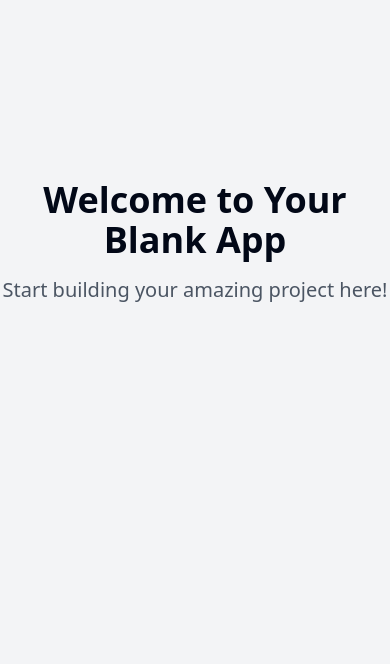
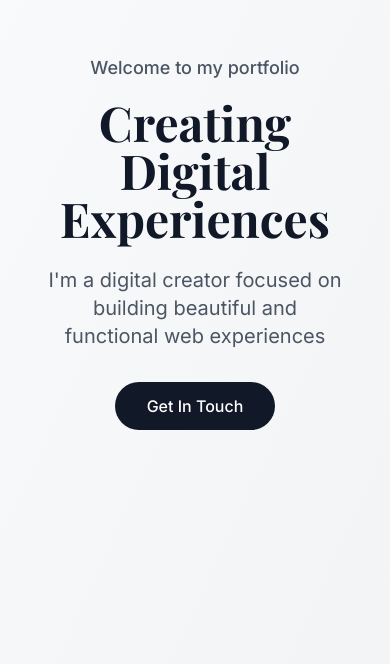
Before and after one commit to cee-tv/resume-quest-haven-15, a React (Vite) app: page / in a window 390 px wide. Shown: the part 180-844 px from the top of the page. Built offline with nearby package versions, Linux system fonts and the light colour scheme.

Commit message:
Clone Arlo portfolio template
This commit clones the Arlo personal portfolio and resume Joomla website template from ThemeForest.

```diff
--- a/index.html
+++ b/index.html
@@ -1,17 +1,19 @@
+
 <!DOCTYPE html>
 <html lang="en">
   <head>
     <meta charset="UTF-8" />
     <meta name="viewport" content="width=device-width, initial-scale=1.0" />
-    <title>resume-quest-haven</title>
-    <meta name="description" content="Lovable Generated Project" />
-    <meta name="author" content="Lovable" />
+    <title>Portfolio</title>
+    <meta name="description" content="Professional Portfolio" />
+    <meta name="author" content="Portfolio" />
     <meta property="og:image" content="/og-image.png" />
+    <link rel="preconnect" href="https://fonts.googleapis.com">
+    <link rel="preconnect" href="https://fonts.gstatic.com" crossorigin>
+    <link href="https://fonts.googleapis.com/css2?family=Inter:wght@400;500;600;700&family=Playfair+Display:wght@400;500;600;700&display=swap" rel="stylesheet">
   </head>
-
   <body>
     <div id="root"></div>
-    <!-- IMPORTANT: DO NOT REMOVE THIS SCRIPT TAG OR THIS VERY COMMENT! -->
     <script src="https://cdn.gpteng.co/gptengineer.js" type="module"></script>
     <script type="module" src="/src/main.tsx"></script>
   </body>
--- a/package.json
+++ b/package.json
@@ -45,6 +45,7 @@
     "cmdk": "^1.0.0",
     "date-fns": "^3.6.0",
     "embla-carousel-react": "^8.3.0",
+    "framer-motion": "^12.4.4",
     "input-otp": "^1.2.4",
     "lucide-react": "^0.462.0",
     "next-themes": "^0.3.0",
--- /dev/null
+++ b/src/components/About.tsx
@@ -0,0 +1,66 @@
+
+import { motion } from "framer-motion";
+
+const About = () => {
+  return (
+    <section id="about" className="py-20 bg-white">
+      <div className="container mx-auto px-4">
+        <motion.div
+          initial={{ opacity: 0, y: 20 }}
+          whileInView={{ opacity: 1, y: 0 }}
+          transition={{ duration: 0.6 }}
+          viewport={{ once: true }}
+          className="max-w-4xl mx-auto"
+        >
+          <h2 className="text-3xl md:text-4xl font-display font-bold text-gray-900 mb-8 text-center">
+            About Me
+          </h2>
+          <div className="grid md:grid-cols-2 gap-12 items-center">
+            <motion.div
+              initial={{ opacity: 0, x: -20 }}
+              whileInView={{ opacity: 1, x: 0 }}
+              transition={{ duration: 0.6, delay: 0.2 }}
+              viewport={{ once: true }}
+            >
+              <div className="aspect-square rounded-2xl overflow-hidden">
+                <img
+                  src="https://images.unsplash.com/photo-1486312338219-ce68d2c6f44d"
+                  alt="Profile"
+                  className="w-full h-full object-cover"
+                />
+              </div>
+            </motion.div>
+            <motion.div
+              initial={{ opacity: 0, x: 20 }}
+              whileInView={{ opacity: 1, x: 0 }}
+              transition={{ duration: 0.6, delay: 0.4 }}
+              viewport={{ once: true }}
+              className="space-y-6"
+            >
+              <p className="text-lg text-gray-600">
+                With over 5 years of experience in digital design and development, I help businesses
+                create impactful online presence through beautiful, functional websites.
+              </p>
+              <p className="text-lg text-gray-600">
+                My approach combines creative design thinking with technical expertise to deliver
+                solutions that not only look great but also perform exceptionally.
+              </p>
+              <div className="grid grid-cols-2 gap-4 pt-4">
+                <div>
+                  <h3 className="font-bold text-gray-900 text-xl mb-2">50+</h3>
+                  <p className="text-gray-600">Projects Completed</p>
+                </div>
+                <div>
+                  <h3 className="font-bold text-gray-900 text-xl mb-2">5+</h3>
+                  <p className="text-gray-600">Years Experience</p>
+                </div>
+              </div>
+            </motion.div>
+          </div>
+        </motion.div>
+      </div>
+    </section>
+  );
+};
+
+export default About;
--- /dev/null
+++ b/src/components/Hero.tsx
@@ -0,0 +1,56 @@
+
+import { motion } from "framer-motion";
+
+const Hero = () => {
+  return (
+    <section className="min-h-screen flex items-center justify-center relative overflow-hidden px-4">
+      <div className="absolute inset-0 bg-gradient-to-br from-gray-50 to-gray-100 z-0" />
+      <motion.div
+        initial={{ opacity: 0, y: 20 }}
+        animate={{ opacity: 1, y: 0 }}
+        transition={{ duration: 0.8 }}
+        className="container mx-auto text-center relative z-10"
+      >
+        <motion.h2
+          initial={{ opacity: 0 }}
+          animate={{ opacity: 1 }}
+          transition={{ delay: 0.2 }}
+          className="text-lg font-medium text-gray-600 mb-4"
+        >
+          Welcome to my portfolio
+        </motion.h2>
+        <motion.h1
+          initial={{ opacity: 0, y: 20 }}
+          animate={{ opacity: 1, y: 0 }}
+          transition={{ delay: 0.3 }}
+          className="text-5xl md:text-7xl font-display font-bold text-gray-900 mb-6"
+        >
+          Creating Digital
+          <br /> Experiences
+        </motion.h1>
+        <motion.p
+          initial={{ opacity: 0 }}
+          animate={{ opacity: 1 }}
+          transition={{ delay: 0.4 }}
+          className="text-xl text-gray-600 mb-8 max-w-2xl mx-auto"
+        >
+          I'm a digital creator focused on building beautiful and functional web experiences
+        </motion.p>
+        <motion.div
+          initial={{ opacity: 0 }}
+          animate={{ opacity: 1 }}
+          transition={{ delay: 0.5 }}
+        >
+          <a
+            href="#contact"
+            className="inline-block bg-gray-900 text-white px-8 py-3 rounded-full font-medium hover:bg-gray-800 transition-colors duration-300"
+          >
+            Get In Touch
+          </a>
+        </motion.div>
+      </motion.div>
+    </section>
+  );
+};
+
+export default Hero;
--- /dev/null
+++ b/src/components/Skills.tsx
@@ -0,0 +1,56 @@
+
+import { motion } from "framer-motion";
+
+const skills = [
+  { name: "Web Design", level: 90 },
+  { name: "Frontend Development", level: 85 },
+  { name: "UI/UX Design", level: 80 },
+  { name: "Backend Development", level: 75 },
+];
+
+const Skills = () => {
+  return (
+    <section className="py-20 bg-gray-50">
+      <div className="container mx-auto px-4">
+        <motion.div
+          initial={{ opacity: 0, y: 20 }}
+          whileInView={{ opacity: 1, y: 0 }}
+          transition={{ duration: 0.6 }}
+          viewport={{ once: true }}
+          className="max-w-4xl mx-auto"
+        >
+          <h2 className="text-3xl md:text-4xl font-display font-bold text-gray-900 mb-12 text-center">
+            Skills & Expertise
+          </h2>
+          <div className="space-y-8">
+            {skills.map((skill, index) => (
+              <motion.div
+                key={skill.name}
+                initial={{ opacity: 0, x: -20 }}
+                whileInView={{ opacity: 1, x: 0 }}
+                transition={{ duration: 0.6, delay: index * 0.1 }}
+                viewport={{ once: true }}
+              >
+                <div className="flex justify-between mb-2">
+                  <span className="font-medium text-gray-900">{skill.name}</span>
+                  <span className="text-gray-600">{skill.level}%</span>
+                </div>
+                <div className="h-2 bg-gray-200 rounded-full overflow-hidden">
+                  <motion.div
+                    initial={{ width: 0 }}
+                    whileInView={{ width: `${skill.level}%` }}
+                    transition={{ duration: 1, delay: 0.5 }}
+                    viewport={{ once: true }}
+                    className="h-full bg-gray-900 rounded-full"
+                  />
+                </div>
+              </motion.div>
+            ))}
+          </div>
+        </motion.div>
+      </div>
+    </section>
+  );
+};
+
+export default Skills;
--- a/src/pages/Index.tsx
+++ b/src/pages/Index.tsx
@@ -1,13 +1,15 @@
-// Update this page (the content is just a fallback if you fail to update the page)
+
+import Hero from "@/components/Hero";
+import About from "@/components/About";
+import Skills from "@/components/Skills";
 
 const Index = () => {
   return (
-    <div className="min-h-screen flex items-center justify-center bg-gray-100">
-      <div className="text-center">
-        <h1 className="text-4xl font-bold mb-4">Welcome to Your Blank App</h1>
-        <p className="text-xl text-gray-600">Start building your amazing project here!</p>
-      </div>
-    </div>
+    <main className="min-h-screen bg-white">
+      <Hero />
+      <About />
+      <Skills />
+    </main>
   );
 };
 
--- a/tailwind.config.ts
+++ b/tailwind.config.ts
@@ -1,3 +1,4 @@
+
 import type { Config } from "tailwindcss";
 
 export default {
@@ -12,85 +13,76 @@ export default {
   theme: {
     container: {
       center: true,
-			padding: '2rem',
+      padding: "2rem",
       screens: {
-				'2xl': '1400px'
-			}
+        "2xl": "1400px",
+      },
     },
     extend: {
       colors: {
-				border: 'hsl(var(--border))',
-				input: 'hsl(var(--input))',
-				ring: 'hsl(var(--ring))',
-				background: 'hsl(var(--background))',
-				foreground: 'hsl(var(--foreground))',
+        border: "hsl(var(--border))",
+        input: "hsl(var(--input))",
+        ring: "hsl(var(--ring))",
+        background: "hsl(var(--background))",
+        foreground: "hsl(var(--foreground))",
         primary: {
-					DEFAULT: 'hsl(var(--primary))',
-					foreground: 'hsl(var(--primary-foreground))'
+          DEFAULT: "hsl(var(--primary))",
+          foreground: "hsl(var(--primary-foreground))",
         },
         secondary: {
-					DEFAULT: 'hsl(var(--secondary))',
-					foreground: 'hsl(var(--secondary-foreground))'
+          DEFAULT: "hsl(var(--secondary))",
+          foreground: "hsl(var(--secondary-foreground))",
         },
         destructive: {
-					DEFAULT: 'hsl(var(--destructive))',
-					foreground: 'hsl(var(--destructive-foreground))'
+          DEFAULT: "hsl(var(--destructive))",
+          foreground: "hsl(var(--destructive-foreground))",
         },
         muted: {
-					DEFAULT: 'hsl(var(--muted))',
-					foreground: 'hsl(var(--muted-foreground))'
+          DEFAULT: "hsl(var(--muted))",
+          foreground: "hsl(var(--muted-foreground))",
         },
         accent: {
-					DEFAULT: 'hsl(var(--accent))',
-					foreground: 'hsl(var(--accent-foreground))'
+          DEFAULT: "hsl(var(--accent))",
+          foreground: "hsl(var(--accent-foreground))",
         },
         popover: {
-					DEFAULT: 'hsl(var(--popover))',
-					foreground: 'hsl(var(--popover-foreground))'
+          DEFAULT: "hsl(var(--popover))",
+          foreground: "hsl(var(--popover-foreground))",
         },
         card: {
-					DEFAULT: 'hsl(var(--card))',
-					foreground: 'hsl(var(--card-foreground))'
+          DEFAULT: "hsl(var(--card))",
+          foreground: "hsl(var(--card-foreground))",
         },
-				sidebar: {
-					DEFAULT: 'hsl(var(--sidebar-background))',
-					foreground: 'hsl(var(--sidebar-foreground))',
-					primary: 'hsl(var(--sidebar-primary))',
-					'primary-foreground': 'hsl(var(--sidebar-primary-foreground))',
-					accent: 'hsl(var(--sidebar-accent))',
-					'accent-foreground': 'hsl(var(--sidebar-accent-foreground))',
-					border: 'hsl(var(--sidebar-border))',
-					ring: 'hsl(var(--sidebar-ring))'
-				}
       },
-			borderRadius: {
-				lg: 'var(--radius)',
-				md: 'calc(var(--radius) - 2px)',
-				sm: 'calc(var(--radius) - 4px)'
+      fontFamily: {
+        sans: ['Inter', 'sans-serif'],
+        display: ['Playfair Display', 'serif'],
       },
       keyframes: {
-				'accordion-down': {
-					from: {
-						height: '0'
+        "accordion-down": {
+          from: { height: "0" },
+          to: { height: "var(--radix-accordion-content-height)" },
         },
-					to: {
-						height: 'var(--radix-accordion-content-height)'
-					}
+        "accordion-up": {
+          from: { height: "var(--radix-accordion-content-height)" },
+          to: { height: "0" },
         },
-				'accordion-up': {
-					from: {
-						height: 'var(--radix-accordion-content-height)'
+        fadeIn: {
+          '0%': { opacity: '0', transform: 'translateY(10px)' },
+          '100%': { opacity: '1', transform: 'translateY(0)' },
         },
-					to: {
-						height: '0'
-					}
-				}
+        slideIn: {
+          '0%': { transform: 'translateX(-100%)' },
+          '100%': { transform: 'translateX(0)' },
+        },
       },
       animation: {
-				'accordion-down': 'accordion-down 0.2s ease-out',
-				'accordion-up': 'accordion-up 0.2s ease-out'
-			}
-		}
+        "accordion-down": "accordion-down 0.2s ease-out",
+        "accordion-up": "accordion-up 0.2s ease-out",
+        'fade-in': 'fadeIn 0.5s ease-out forwards',
+        'slide-in': 'slideIn 0.5s ease-out forwards',
+      },
+    },
   },
   plugins: [require("tailwindcss-animate")],
 } satisfies Config;
```
Also changed, not shown: 1 other file (tests, documents, lock files or other folders). Lines whose indentation alone changed are shown as unchanged.
